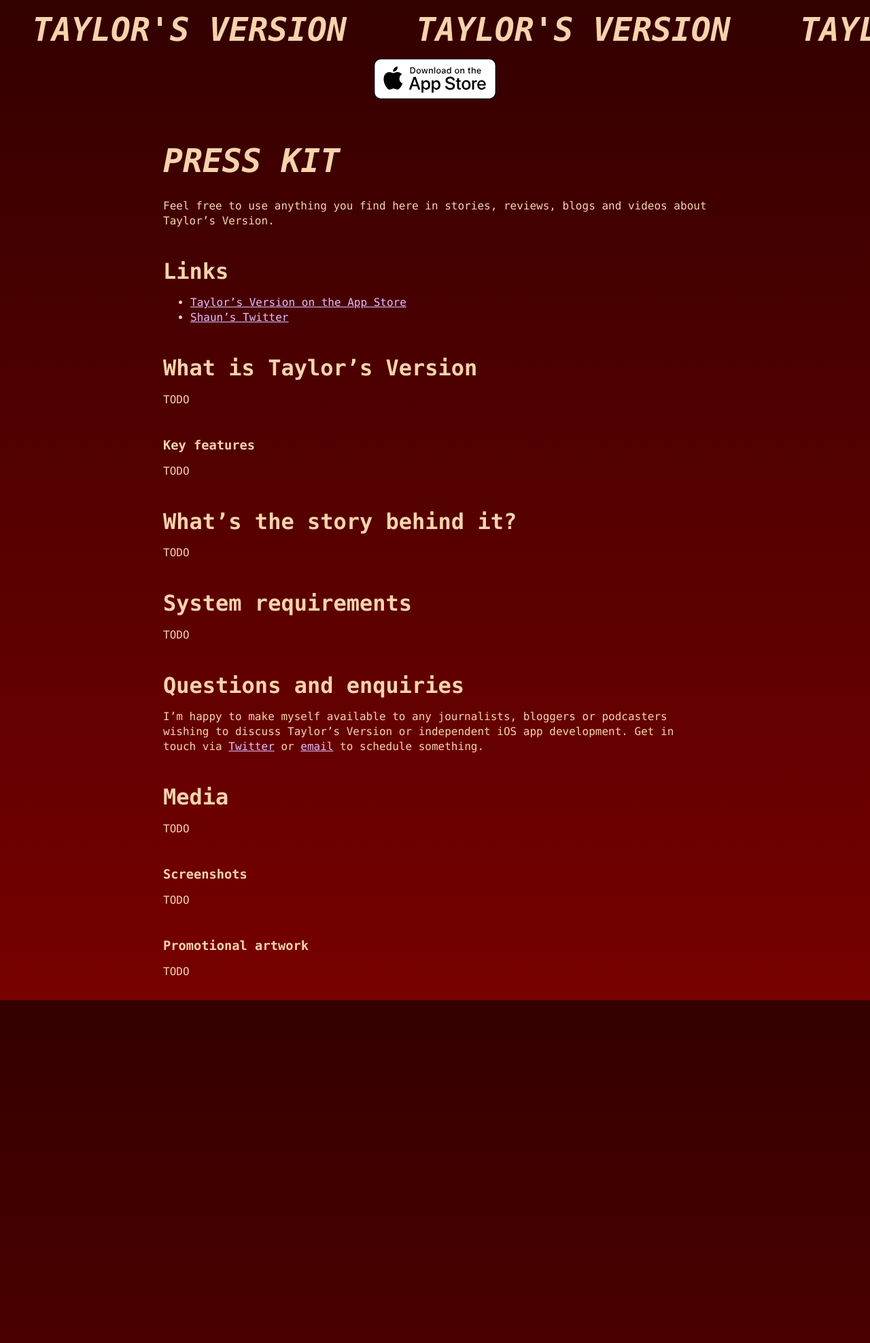
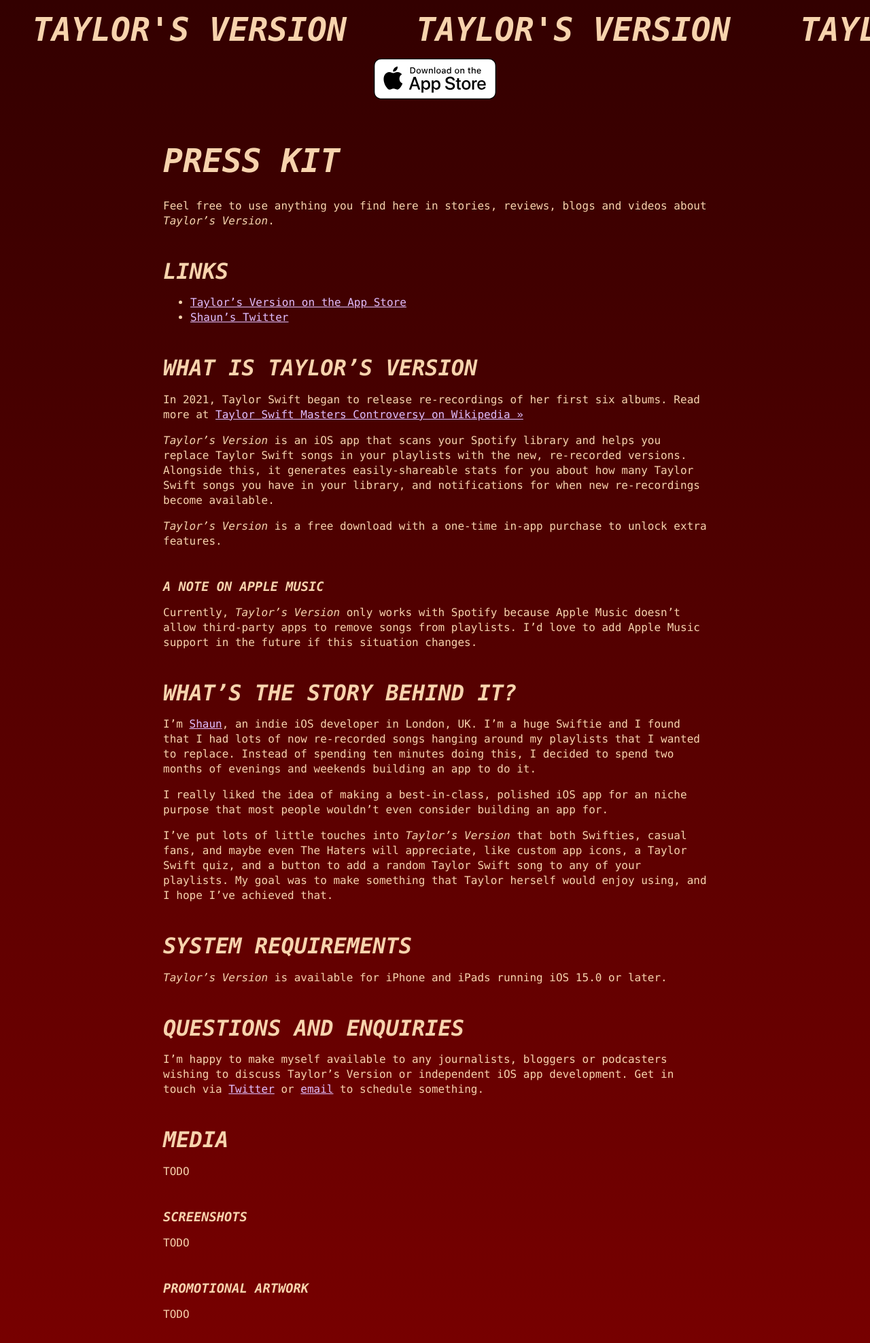
Before and after one commit to shaundon/taylors-version-website, a Jekyll site: the page built from press-kit.markdown, in a window 1280 px wide. Shown: the whole page at 68% size. Built offline with Jekyll 4.4.1, drawn with Linux system fonts in a browser that asks for light colours.

```diff
--- a/_config.yml
+++ b/_config.yml
@@ -21,11 +21,11 @@
 title: Taylor's Version
 email: hi@taylorsversion.app
 description: >- # this means to ignore newlines until "baseurl:"
-  Upgrade your Taylor Swift songs
+  Get Taylor's Version for iOS and upgrade your Spotify playlists
 baseurl: "" # the subpath of your site, e.g. /blog
 url: "https://taylorsversion.app" # the base hostname & protocol for your site, e.g. http://example.com
-twitter_username: shaundon
-github_username: shaundon
+twitter_username: shauneba
+github_username: shauneba
 
 # Build settings
 #theme: minima
--- a/_includes/head.html
+++ b/_includes/head.html
@@ -1,12 +1,29 @@
 <head>
-    <meta charset="utf-8">
-    <meta http-equiv="X-UA-Compatible" content="IE=edge">
-    {%- seo -%}
-    <meta name="viewport" content="width=device-width, initial-scale=1">
-    <link rel="stylesheet" href="{{ "/assets/main.css" | relative_url }}">
-    <script src="{{ "/assets/main.js" | relative_url }}"></script>
-    {% if page.app_banner %}
-    <meta name="apple-itunes-app" content="app-id={{ page.app_banner }}">
-    {% endif %}
-    <meta name="theme-color" content="#330000">
-  </head>
+  <meta charset="utf-8" />
+  <meta http-equiv="X-UA-Compatible" content="IE=edge" />
+  {%- seo -%}
+  <meta name="viewport" content="width=device-width, initial-scale=1" />
+  <link rel="stylesheet" href="{{ "/assets/main.css" | relative_url }}">
+  <link
+    rel="icon"
+    type="image/png"
+    href="/assets/favicon-16.png"
+    sizes="16x16"
+  />
+  <link
+    rel="icon"
+    type="image/png"
+    href="/assets/favicon-32.png"
+    sizes="32x32"
+  />
+  <meta name="apple-itunes-app" content="app-id=id1605275753" />
+  <meta name="theme-color" content="#330000" />
+  <meta property="og:image" content="/assets/og-preview.png" />
+  <meta property="og:image:width" content="256" />
+  <meta property="og:image:height" content="256" />
+  <meta property="twitter:card" content="summary" />
+  <meta property="twitter:image" content="/assets/og-preview.png" />
+  <meta property="twitter:title" content="Taylor's Version for iOS" />
+  <meta property="twitter:site" content="@shauneba" />
+  <meta property="twitter:creator" content="@shauneba" />
+</head>
--- a/assets/main.scss
+++ b/assets/main.scss
@@ -151,6 +151,8 @@ h6 {
   display: flex;
   margin-bottom: $spacing-base;
   margin-top: $spacing-xl;
+  text-transform: uppercase;
+  font-style: italic;
 
   @media print {
     margin-bottom: $spacing-sm;
--- a/index.markdown
+++ b/index.markdown
@@ -1,7 +1,5 @@
 ---
 layout: default
-description: "Get Taylor's Version for iOS"
-app_banner: id1605275753
 ---
 
 <div class="image-hero">
--- a/press-kit.markdown
+++ b/press-kit.markdown
@@ -2,13 +2,11 @@
 layout: default
 title: "Press kit"
 permalink: /press
-description: "Everything you need to cover Taylor's Version"
-app_banner: TODO
 ---
 
 # Press kit
 
-Feel free to use anything you find here in stories, reviews, blogs and videos about Taylor's Version.
+Feel free to use anything you find here in stories, reviews, blogs and videos about _Taylor's Version_.
 
 ## Links
 
@@ -17,19 +15,27 @@ Feel free to use anything you find here in stories, reviews, blogs and videos ab
 
 ## What is Taylor's Version
 
-TODO
+In 2021, Taylor Swift began to release re-recordings of her first six albums. Read more at [Taylor Swift Masters Controversy on Wikipedia &raquo;](https://en.wikipedia.org/wiki/Taylor_Swift_masters_controversy)
 
-### Key features
+_Taylor's Version_ is an iOS app that scans your Spotify library and helps you replace Taylor Swift songs in your playlists with the new, re-recorded versions. Alongside this, it generates easily-shareable stats for you about how many Taylor Swift songs you have in your library, and notifications for when new re-recordings become available.
 
-TODO
+_Taylor's Version_ is a free download with a one-time in-app purchase to unlock extra features.
+
+### A note on Apple Music
+
+Currently, _Taylor's Version_ only works with Spotify because Apple Music doesn't allow third-party apps to remove songs from playlists. I'd love to add Apple Music support in the future if this situation changes.
 
 ## What's the story behind it?
 
-TODO
+I’m [Shaun](https://twitter.com/shauneba), an indie iOS developer in London, UK. I'm a huge Swiftie and I found that I had lots of now re-recorded songs hanging around my playlists that I wanted to replace. Instead of spending ten minutes doing this, I decided to spend two months of evenings and weekends building an app to do it.
+
+I really liked the idea of making a best-in-class, polished iOS app for an niche purpose that most people wouldn't even consider building an app for.
+
+I've put lots of little touches into _Taylor's Version_ that both Swifties, casual fans, and maybe even The Haters will appreciate, like custom app icons, a Taylor Swift quiz, and a button to add a random Taylor Swift song to any of your playlists. My goal was to make something that Taylor herself would enjoy using, and I hope I've achieved that.
 
 ## System requirements
 
-TODO
+_Taylor's Version_ is available for iPhone and iPads running iOS 15.0 or later.
 
 ## Questions and enquiries
 
```
Also changed, not shown: assets/favicon-16.png (added), assets/favicon-32.png (added), assets/og-preview.png (added).
